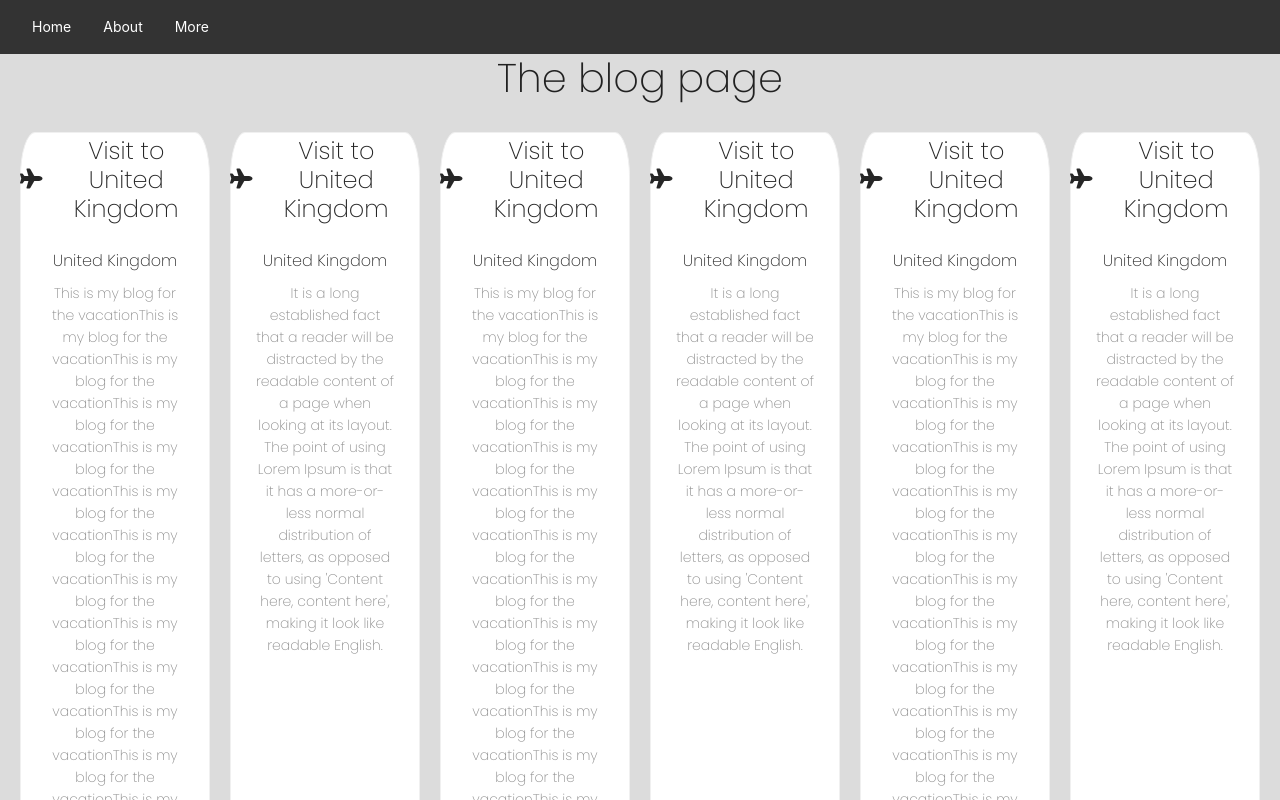
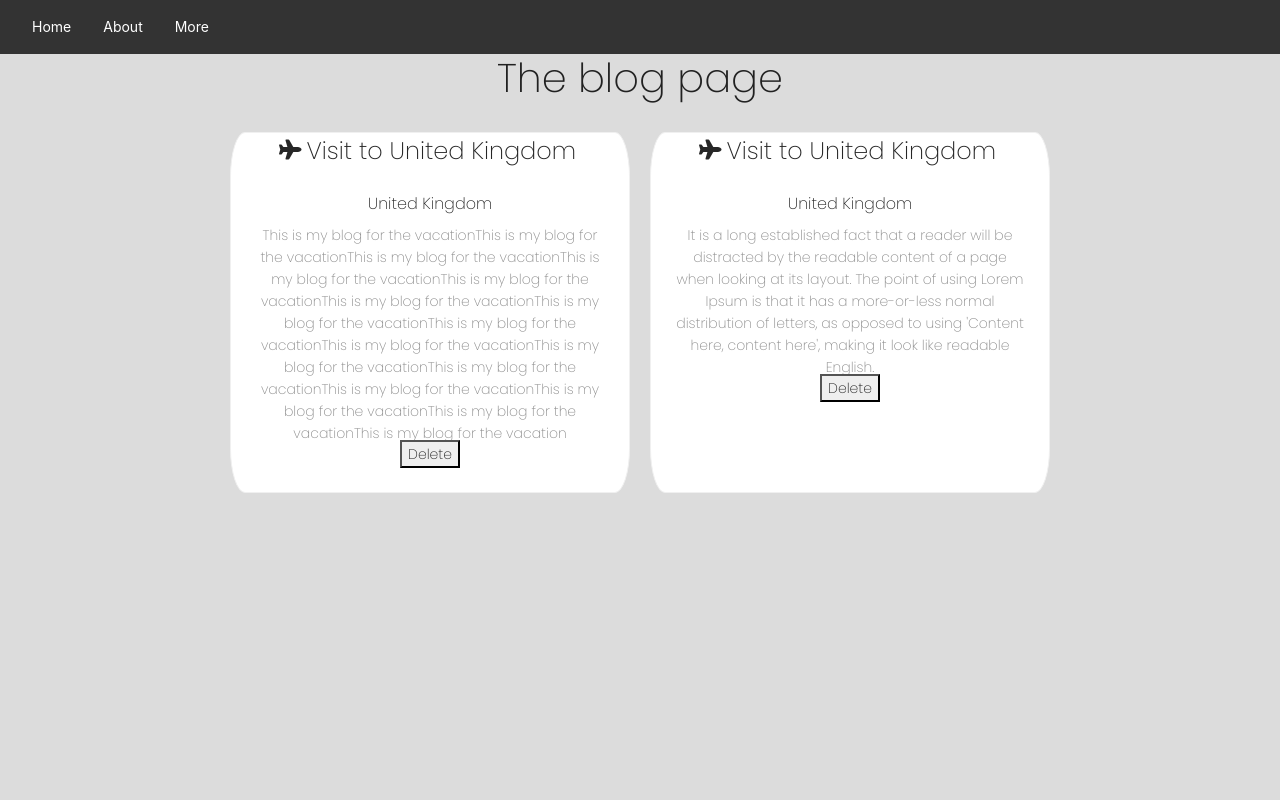
Before and after one commit to MohammedHaris96/Blog-Page, a React (Create React App) app: page / in a window 1280 px wide. Shown: the top 800 px of the page. Built offline with nearby package versions, Linux system fonts and the light colour scheme; the HTML template or start-up script is replaced by a standard one.

Commit message:
delete method added

```diff
--- a/src/Components/BlogList.js
+++ b/src/Components/BlogList.js
@@ -2,7 +2,7 @@ import { Card } from "antd";
 import Meta from "antd/lib/card/Meta";
 import React from "react";
 
-const BlogList = ({ blogs }) => {
+const BlogList = ({ blogs, deleteBlog }) => {
   return (
     <>
       {blogs.map((blog) => {
@@ -16,9 +16,15 @@ const BlogList = ({ blogs }) => {
             }}
             cover={
               <>
-                <div className="d-flex justify-content-center align-items-center">
+                <div
+                  className="d-flex justify-content-center align-items-center"
+                  key={blog.id}
+                >
                   <span>
-                    <i className="fas fa-plane" style={{ fontSize: "20px" }}></i>
+                    <i
+                      className="fas fa-plane"
+                      style={{ fontSize: "20px" }}
+                    ></i>
                   </span>
                   <h4 style={{ margin: "5px" }}>Visit to United Kingdom</h4>
                 </div>
@@ -26,6 +32,7 @@ const BlogList = ({ blogs }) => {
             }
           >
             <Meta title={blog.name} description={blog.description} />
+            <button onClick={() => deleteBlog(blog.id)}>Delete</button>
           </Card>
         );
       })}
--- a/src/Components/Homepage.js
+++ b/src/Components/Homepage.js
@@ -6,12 +6,18 @@ import { useState } from "react";
 const Homepage = () => {
   //state of blogs
 
+  const deleteBlog = (id) => {
+    const tempBlogs = blogs.filter((blog) => blog.id !== id);
+    setBlogs(tempBlogs);
+  };
+
   const [blogs, setBlogs] = useState([
     {
       name: "United Kingdom",
       description:
         "This is my blog for the vacationThis is my blog for the vacationThis is my blog for the vacationThis is my blog for the vacationThis is my blog for the vacationThis is my blog for the vacationThis is my blog for the vacationThis is my blog for the vacationThis is my blog for the vacationThis is my blog for the vacationThis is my blog for the vacationThis is my blog for the vacationThis is my blog for the vacationThis is my blog for the vacationThis is my blog for the vacation",
       title: "Holidays",
+      id: 1,
     },
 
     {
@@ -19,6 +25,7 @@ const Homepage = () => {
       description:
         "It is a long established fact that a reader will be distracted by the readable content of a page when looking at its layout. The point of using Lorem Ipsum is that it has a more-or-less normal distribution of letters, as opposed to using 'Content here, content here', making it look like readable English.",
       title: "Holidays",
+      id: 2,
     },
 
     {
@@ -26,6 +33,7 @@ const Homepage = () => {
       description:
         "This is my blog for the vacationThis is my blog for the vacationThis is my blog for the vacationThis is my blog for the vacationThis is my blog for the vacationThis is my blog for the vacationThis is my blog for the vacationThis is my blog for the vacationThis is my blog for the vacationThis is my blog for the vacationThis is my blog for the vacationThis is my blog for the vacationThis is my blog for the vacationThis is my blog for the vacationThis is my blog for the vacation",
       title: "Vacation",
+      id: 3,
     },
 
     {
@@ -33,6 +41,7 @@ const Homepage = () => {
       description:
         "This is my blog for the vacationThis is my blog for the vacationThis is my blog for the vacationThis is my blog for the vacationThis is my blog for the vacationThis is my blog for the vacationThis is my blog for the vacationThis is my blog for the vacationThis is my blog for the vacationThis is my blog for the vacationThis is my blog for the vacationThis is my blog for the vacationThis is my blog for the vacationThis is my blog for the vacationThis is my blog for the vacation",
       title: "Vacation",
+      id: 4,
     },
   ]);
   return (
@@ -43,12 +52,7 @@ const Homepage = () => {
         <div className="blog-card d-flex justify-content-center ">
           <BlogList
             blogs={blogs.filter((blogs) => blogs.title === "Holidays")}
-          />
-          <BlogList
-            blogs={blogs.filter((blogs) => blogs.title === "Holidays")}
-          />
-          <BlogList
-            blogs={blogs.filter((blogs) => blogs.title === "Holidays")}
+            deleteBlog={deleteBlog}
           />
         </div>
       </div>
```
